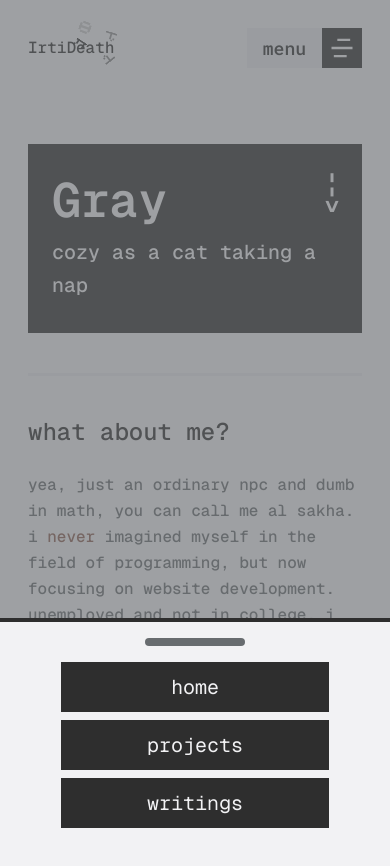
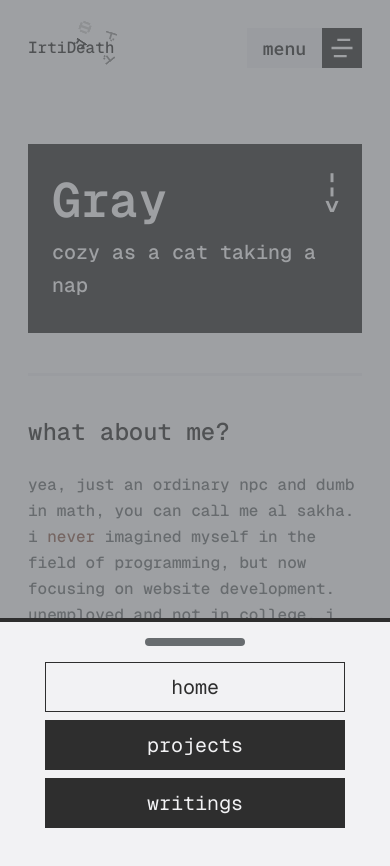
Before and after one commit to IRTIDEATH/Al-Sakha, a Next.js app: page / in a window 390 px wide. Both pictures are taken after a click on the button 342 px from the left and 48 px from the top of the page. Shown: the top 866 px of the page. Built offline with nearby package versions, Linux system fonts and the light colour scheme.

Commit message:
Update mobile navbar button style

```diff
--- a/components/navbar.tsx
+++ b/components/navbar.tsx
@@ -14,6 +14,7 @@ import { Button } from "./ui/button";
 import { motion } from "motion/react";
 import dynamic from "next/dynamic";
 import { useReducedMotion } from "motion/react";
+import { usePathname } from "next/navigation";
 
 const SparkleGroup = dynamic(() => import("./sparkle-effect"), {
   ssr: false,
@@ -21,6 +22,7 @@ const SparkleGroup = dynamic(() => import("./sparkle-effect"), {
 
 const Navbar = () => {
   const prefersReducedMotion = useReducedMotion();
+  const pathname = usePathname();
   return (
     <>
       <nav className="w-full h-24 text-foreground flex items-center justify-between">
@@ -68,11 +70,12 @@ const Navbar = () => {
               <DrawerDescription className="sr-only">
                 Navigation menu with links to different pages
               </DrawerDescription>
-              <div className="mx-auto w-[300px]">
-                <DrawerFooter className="flex flex-col items-center w-full gap-2">
-                  {navigationItems.map((item, index) => (
+              <DrawerFooter className="flex flex-col items-center w-full gap-2">
+                {navigationItems.map((item, index) => {
+                  const isActive = pathname === item.href;
+                  return (
                     <motion.div
-                      className="w-full"
+                      className="w-full max-w-[300px]"
                       initial={{ opacity: 0, y: 20 }}
                       animate={{ opacity: 1, y: 0 }}
                       key={index}
@@ -85,7 +88,7 @@ const Navbar = () => {
                     >
                       <Button
                         aria-label="Nav button"
-                        variant={"classic"}
+                        variant={ isActive ? "active" : "classic"}
                         size={"classic"}
                         asChild
                       >
@@ -94,9 +97,9 @@ const Navbar = () => {
                         </Link>
                       </Button>
                     </motion.div>
-                  ))}
-                </DrawerFooter>
-              </div>
+                  );
+                })}
+              </DrawerFooter>
             </DrawerContent>
           </Drawer>
         </div>
--- a/components/ui/button.tsx
+++ b/components/ui/button.tsx
@@ -1,4 +1,4 @@
-"use client"
+"use client";
 
 import * as React from "react";
 import { Slot } from "@radix-ui/react-slot";
@@ -18,6 +18,8 @@ const buttonVariants = cva(
         ghost: "hover:text-background",
         classic:
           "w-full bg-foreground border border-foreground focus:bg-transparent focus:text-foreground text-center text-background",
+        active:
+          "w-full border border-foreground bg-transparent text-foreground text-center",
       },
       size: {
         default: "px-6 py-1",
@@ -91,5 +93,4 @@ const AnimatedButton = React.forwardRef<
 });
 AnimatedButton.displayName = "AnimatedButton";
 
-
 export { Button, buttonVariants, AnimatedButton };
```
